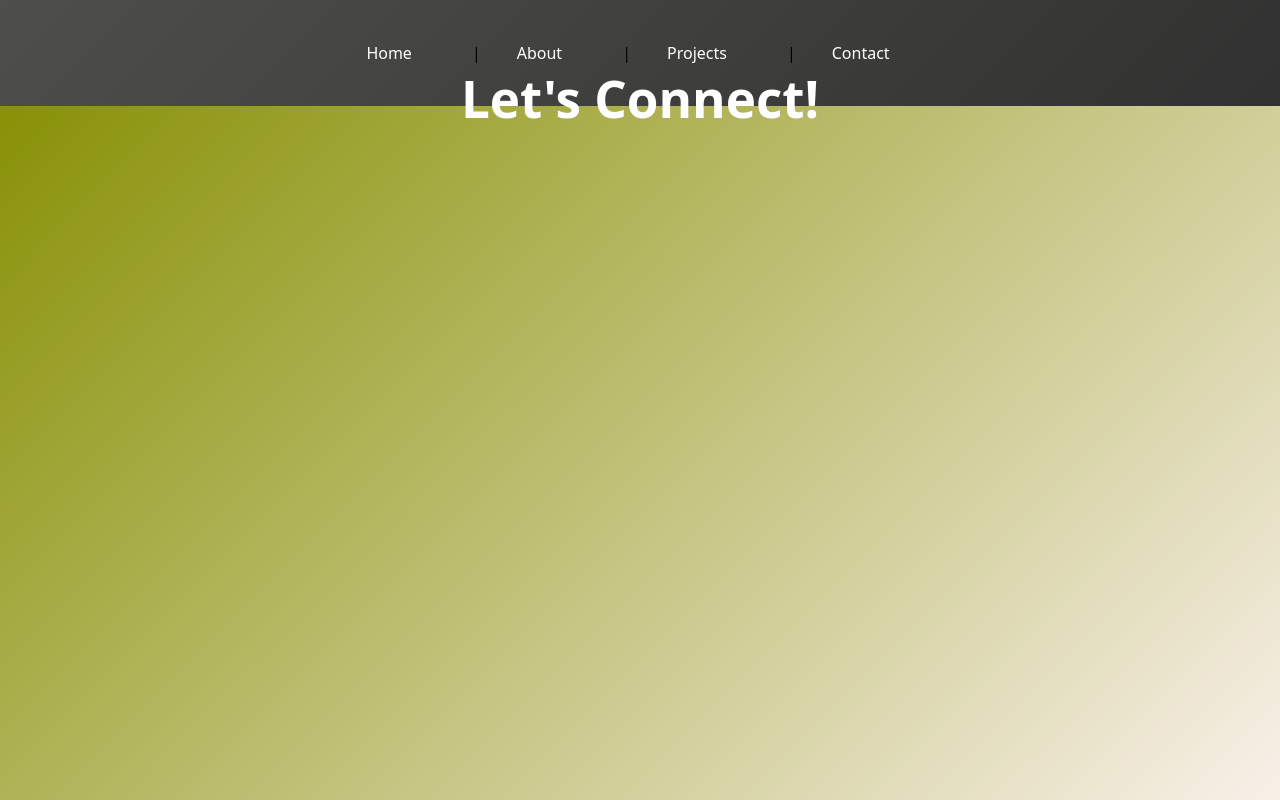
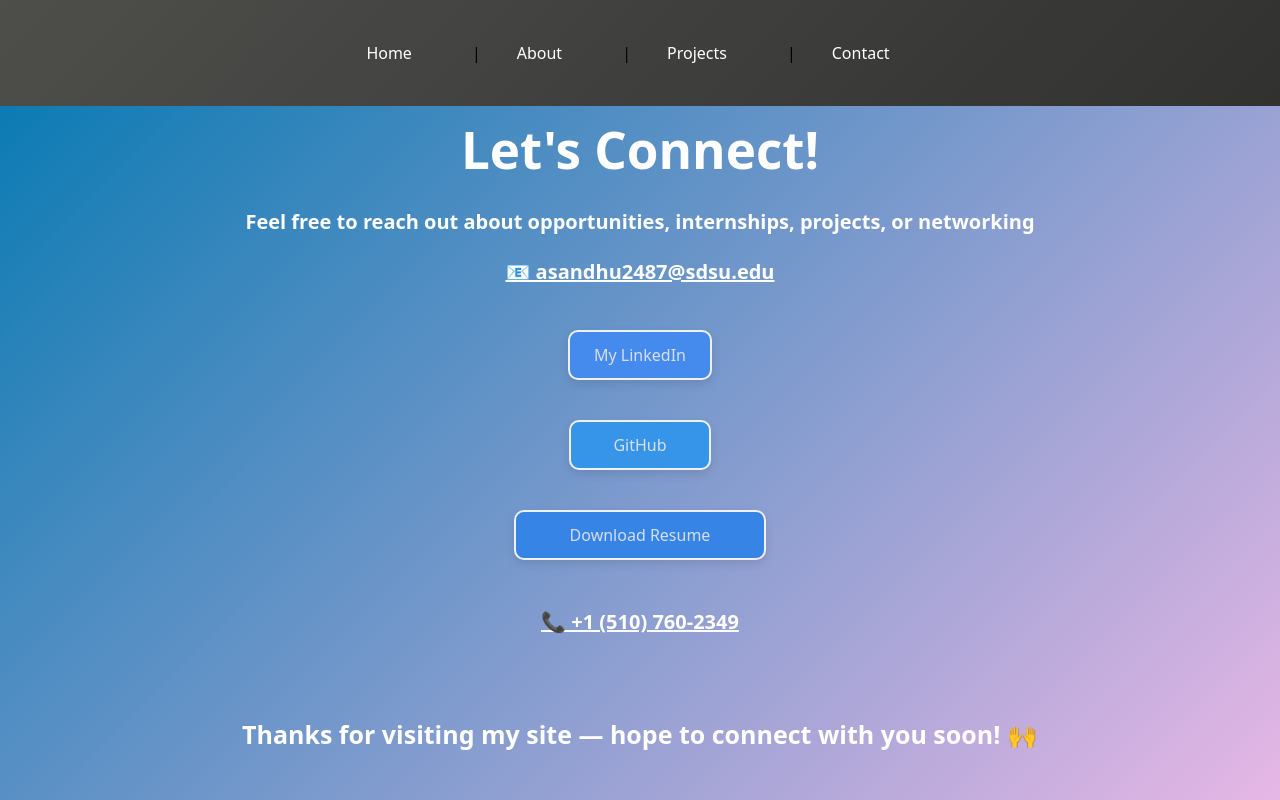
Before and after one commit to 0Gibbonator0/newproject-will-change-name-, a React (Vite) app: page /contact in a window 1280 px wide. Shown: the top 800 px of the page. Built offline with nearby package versions, Linux system fonts and the light colour scheme.

Commit message:
Finished up contact page by adding multiple buttons to direct viewers to contact sites

```diff
--- a/src/App.css
+++ b/src/App.css
@@ -17,10 +17,7 @@
 }
 
 .page--contact {
-  background: linear-gradient(135deg, #889106 0%, #fff5f5 100%);
-  display: flex;
-  align-items: center;
-  justify-content: center;
+  background: linear-gradient(135deg, #0C7BB3 0%, #F2BAE8 100%);
   width: 100vw;
   height: 100vh;
 }
@@ -34,6 +31,46 @@
   height: 100vh;
 }
 
+.top1 {
+  position: absolute;
+  top: 200px;
+}
+
+.top2 {
+  position: absolute;
+  top: 250px;
+}
+
+.top3 {
+  position: absolute;
+  top: 330px;
+}
+
+.top4 {
+  position: absolute;
+  top: 420px;
+  width: 90px;
+}
+
+.top5 {
+  position: absolute;
+  top: 510px;
+  width: 200px;
+  padding: 6px 12px
+}
+
+.top6 {
+  position: absolute;
+  top: 600px;
+
+}
+
+.top7 {
+  position: absolute;
+  top: 700px;
+
+}
+
 body{
   overflow:hidden;
   padding:0;
@@ -43,10 +80,11 @@ body{
 }
 
 .center { max-width: 900px; margin: 0 auto; }
-.mt-2 { margin-top: 8px; color: white; font: bold; font-size: 20px;}
-.mt-3 { margin-top: 8px; color: white; font: bold; font-size: 20px;}
-.mt-5 { margin-top: 8px; color: white; font: bold; font-size: 16px;}
+.mt-2 { margin-top: 8px; color: white; font-weight: bold; font-size: 20px;}
+.mt-3 { margin-top: 8px; color: white; font-weight: bold; font-size: 19px;}
+.mt-5 { margin-top: 8px; color: white; font-weight: bold; font-size: 16px;}
 .mt-4 { margin-top: 16px; }
+.mt-6 {color: white; font-weight:bold; font-size: 25px;}
 
 
 .nav {
@@ -115,18 +153,32 @@ body{
   margin-bottom: 870px;
   justify-content: center;
   color: white;
-  border: 4px solid;
-  border-radius: 10px;
   padding: 6px 8px;
 }
 
 .contact-title {
   font: bold;
   font-size: 3.2rem;
-  margin-bottom: 850px;
   justify-content: center;
+  position: absolute;
+  top: 80px;
   color: white;
 }
+
+.center-contact-content{
+  display: flex;
+  flex-direction: column;
+  align-items: center;
+  justify-content: center;
+  text-align: center;
+  height: 100vh;
+}
+
+.contact-link {
+  color:white;
+  text-decoration: underline;
+}
+
 
 .about-title {
   font: bold;
@@ -192,6 +244,26 @@ body{
   color: #000000e2;
 }
 
+.btn-outline2 {
+  background: rgb(69, 139, 238);
+  border: 2px solid #f0f0ee;
+  color: #edeaeae2;
+}
+
+.btn-outline3 {
+  background: rgb(54, 149, 232);
+  border: 2px solid #f0f0ee;
+  color: #edeaeae2;
+}
+
+.btn-outline4 {
+  background: rgb(54, 133, 230);
+  border: 2px solid #f0f0ee;
+  color: #edeaeae2;
+}
+
+
+
 .btn-outline:hover {
   background: #de9d06;
   color: white;
@@ -225,7 +297,7 @@ body{
 
 .text-box-left {
   width: 475px;
-  height: 590px;
+  height: 570px;
   background: rgb(53, 52, 52);
   border-radius: 12px;
   overflow:hidden;
@@ -237,7 +309,7 @@ body{
 
 .text-box-right {
   width: 475px;
-  height: 590px;
+  height: 570px;
   background: rgb(53, 52, 52);
   border-radius: 12px;
   overflow:hidden;
@@ -249,7 +321,7 @@ body{
 
 .text-box-middle {
   width: 475px;
-  height: 590px;
+  height: 570px;
   background: rgb(53, 52, 52);
   border-radius: 12px;
   overflow:hidden;
--- a/src/pages/Contact.jsx
+++ b/src/pages/Contact.jsx
@@ -11,11 +11,26 @@ export default function Contact() {
       transition = {{ duration: 0.7 }}
       >
       <div className="page page--contact">
-        <div className="center">
+        <div className = "center-contact-content">
           <h1 className = "contact-title">Let's Connect!</h1>
+          <p className = "mt-2 top1">
+            Feel free to reach out about opportunities, internships, projects, or networking
+          </p>
+           <p className="mt-2 contact-link top2">📧 asandhu2487@sdsu.edu</p>
+           <a href="https://www.linkedin.com/in/arshvir-sandhu-b83448341/" className="btn btn-outline2 top3" target="_blank" > My LinkedIn</a>
+           <a href="https://github.com/0Gibbonator0" className = "btn btn-outline3 top4" target="_blank">GitHub</a>
+           <a href="Copy-Arshvir-resume.pdf" className="btn btn-outline4 top5" target="_blank" download>Download Resume</a>
+           <p className="mt-2 contact-link top6"> 📞 +1 (510) 760‑2349</p>
+           <h1 className="mt-6 top7">Thanks for visiting my site — hope to connect with you soon! 🙌</h1>
+
 
         </div>
+
       </div>
+
     </motion.div>
+
+
+
   );
 }
```
Also changed, not shown: 1 other file (tests, documents, lock files or other folders).
